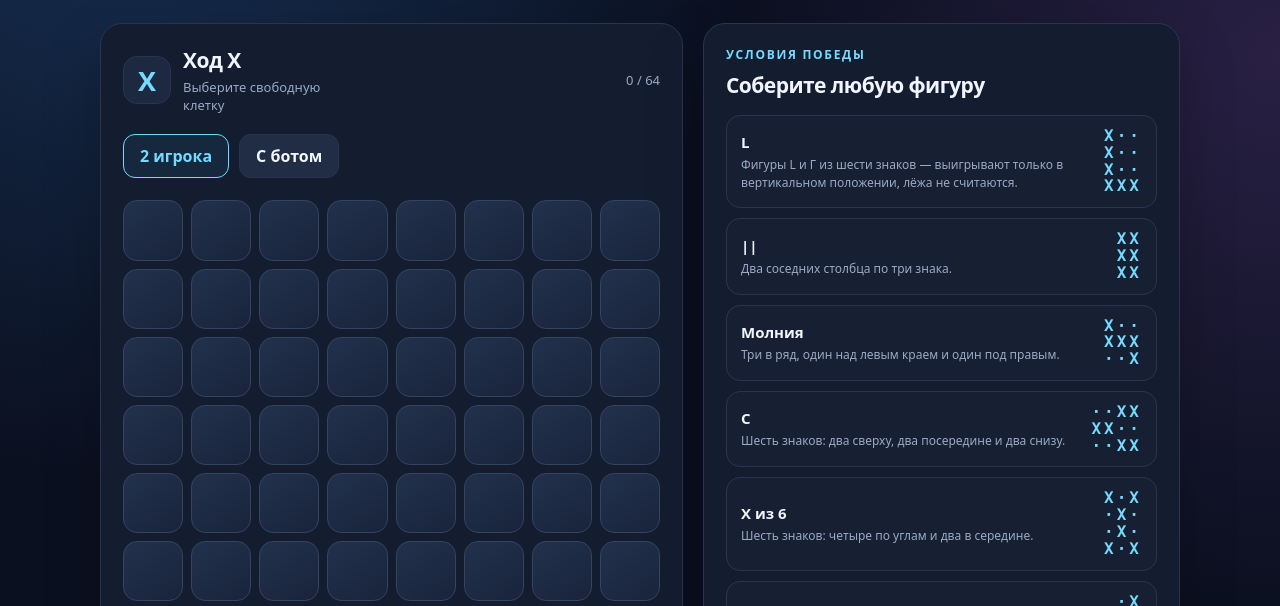
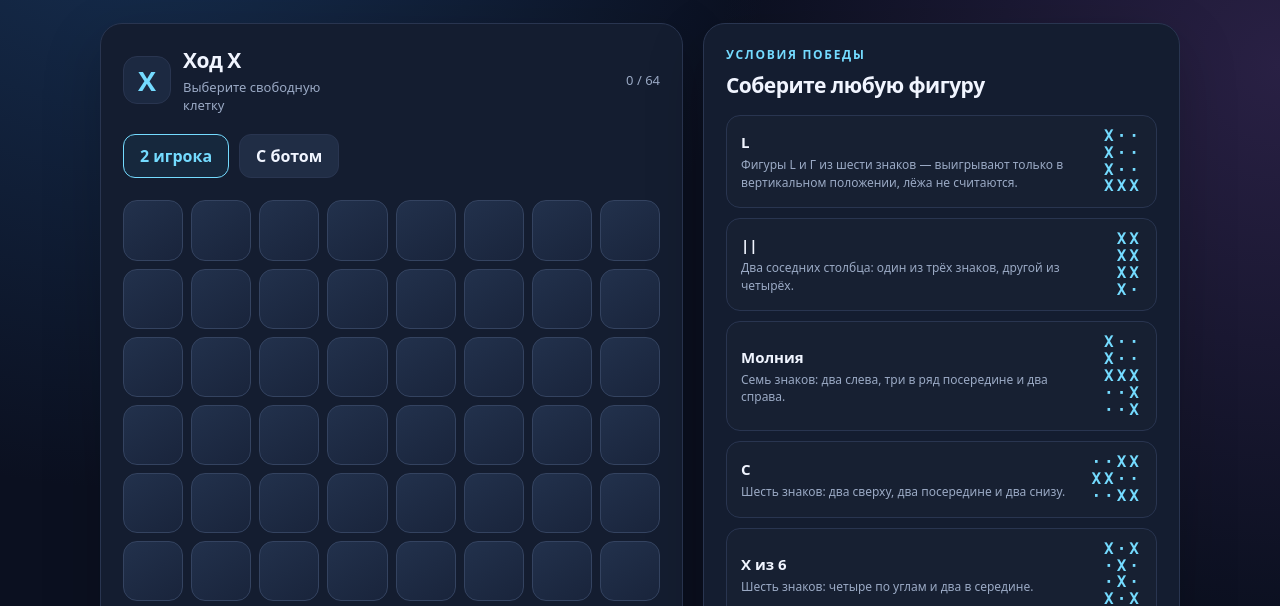
Before and after one commit to GeorgiiMakarov/XOXO, a plain HTML site: page index.html in a window 1280 px wide. Shown: the part 172-778 px from the top of the page. Drawn offline with Linux system fonts and the light colour scheme.

Commit message:
Grow lightning and || to 7 cells each

```diff
--- a/index.html
+++ b/index.html
@@ -429,19 +429,22 @@
       },
       {
         name: "||",
-        description: "Два соседних столбца по три знака.",
+        description: "Два соседних столбца: один из трёх знаков, другой из четырёх.",
         masks: [[
           "XX",
           "XX",
-          "XX"
+          "XX",
+          "X."
         ]]
       },
       {
         name: "Молния",
-        description: "Три в ряд, один над левым краем и один под правым.",
+        description: "Семь знаков: два слева, три в ряд посередине и два справа.",
         masks: [[
           "X..",
+          "X..",
           "XXX",
+          "..X",
           "..X"
         ]]
       },
```
